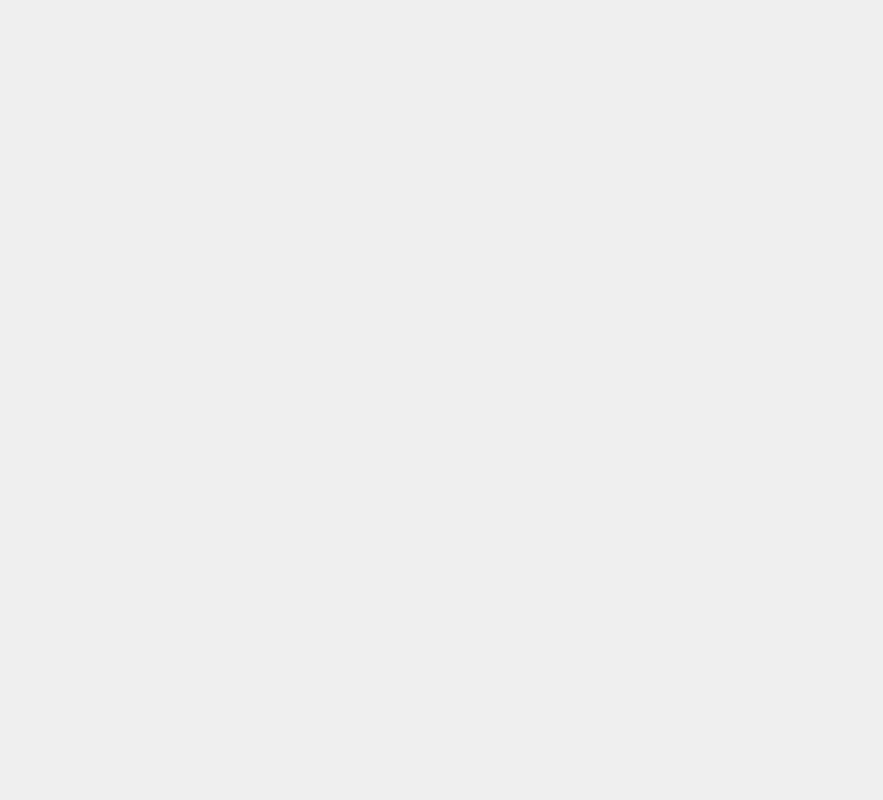
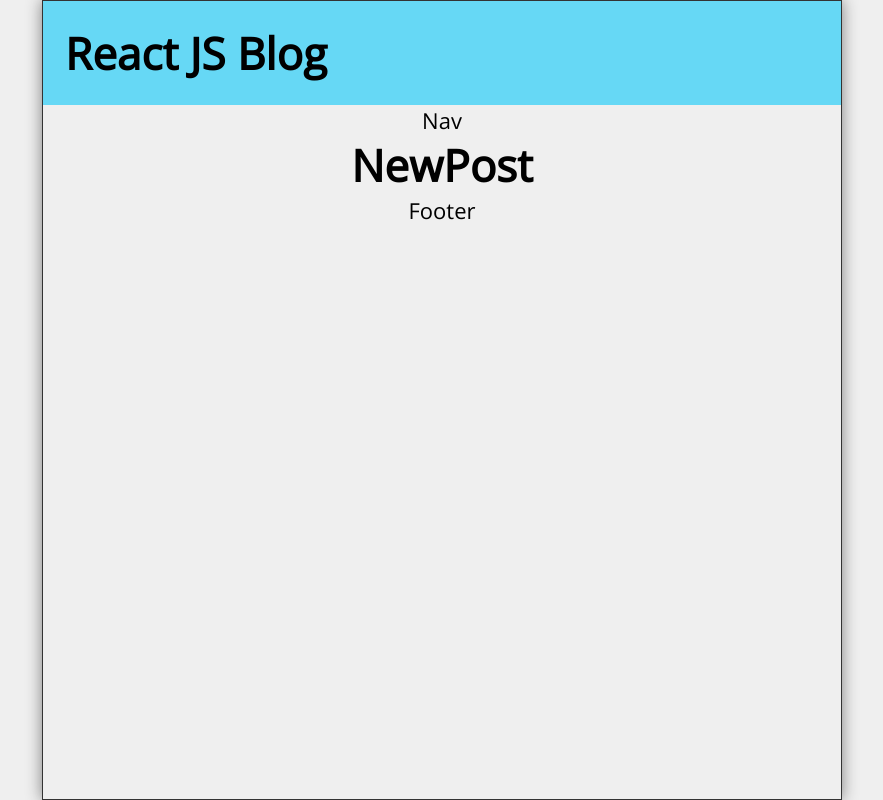
Before and after one commit to vansh-goel/React-Blog-App, a React (Create React App) app: page /post in a window 1280 px wide. Shown: the whole page, without its empty margins (198-1081 px from the left). Built offline with nearby package versions, Linux system fonts and the light colour scheme.

Commit message:
Fixed routing

```diff
--- a/src/App.js
+++ b/src/App.js
@@ -1,32 +1,26 @@
-import Header from "./Header"
-import Nav from "./Nav"
-import Footer from "./Footer"
-import Home from "./Home"
-import NewPost from "./NewPost"
-import PostPage from "./PostPage"
-import About from "./About"
-import MissingPage from './MissingPage'
-import {  Route, Switch, useHistory } from "react-router-dom"
-import { useState, useEffect } from "react"
+import React from "react";
+import { Routes, Route } from "react-router-dom";
+import Header from "./Header";
+import Nav from "./Nav";
+import Footer from "./Footer";
+import Home from "./Home";
+import NewPost from "./NewPost";
+import PostPage from "./PostPage";
+import About from "./About";
+import MissingPage from "./MissingPage";
 
 function App() {
   return (
     <div className="App">
-      <Header />
+      <Header title="React JS Blog" />
       <Nav />
-      <Switch>
-        <Route exact path="/">
-          <Home />
-        </Route>
-        <Route exact path="/post">
-          <NewPost />
-        </Route>
-        <Route path="/post/:id">
-          <PostPage />
-        </Route>
-        <Route path='/about' Component={About} />
-        <Route path='*' Component={MissingPage} />
-      </Switch>
+      <Routes>
+        <Route exact path="/" element={<Home />} />
+        <Route exact path="/post" element={<NewPost />} />
+        <Route path="/post/:id" element={<PostPage />} />
+        <Route path="/about" element={<About />} />
+        <Route path="*" element={<MissingPage />} />
+      </Routes>
       <Footer />
     </div>
   );
--- a/src/Header.js
+++ b/src/Header.js
@@ -1,9 +1,9 @@
 import React from 'react'
 
-const Header = () => {
+const Header = ({ title }) => {
   return (
-    <header>
-      <h1>My Blog</h1>
+    <header className='Header'>
+      <h1>{title}</h1>
     </header>
   )
 }
--- a/src/MissingPage.js
+++ b/src/MissingPage.js
@@ -1,6 +1,6 @@
 import React from 'react'
 
-const MissingPage = () => {
+function MissingPage() {
   return (
     <div>MissingPage</div>
   )
--- a/src/Nav.js
+++ b/src/Nav.js
@@ -3,7 +3,7 @@
 const Nav = () => {
   return (
     <nav>
-      <h1>Nav</h1>
+      <main>Nav</main>
     </nav>
   )
 }
--- a/src/NewPost.js
+++ b/src/NewPost.js
@@ -2,9 +2,9 @@
 
 const NewPost = () => {
   return (
-    <main>
+    <h1>
       NewPost
-    </main>
+    </h1>
   )
 }
 
--- a/src/index.js
+++ b/src/index.js
@@ -2,13 +2,13 @@
 import ReactDOM from 'react-dom/client';
 import './index.css';
 import App from './App';
-import { BrowserRouter as Router, Route } from 'react-router-dom';
+import { BrowserRouter as Router} from 'react-router-dom';
 
 const root = ReactDOM.createRoot(document.getElementById('root'));
 root.render(
   <React.StrictMode>
     <Router>
-      <Route path='/' Component={App} />
+      <App />
     </Router>
   </React.StrictMode>
 );
```
